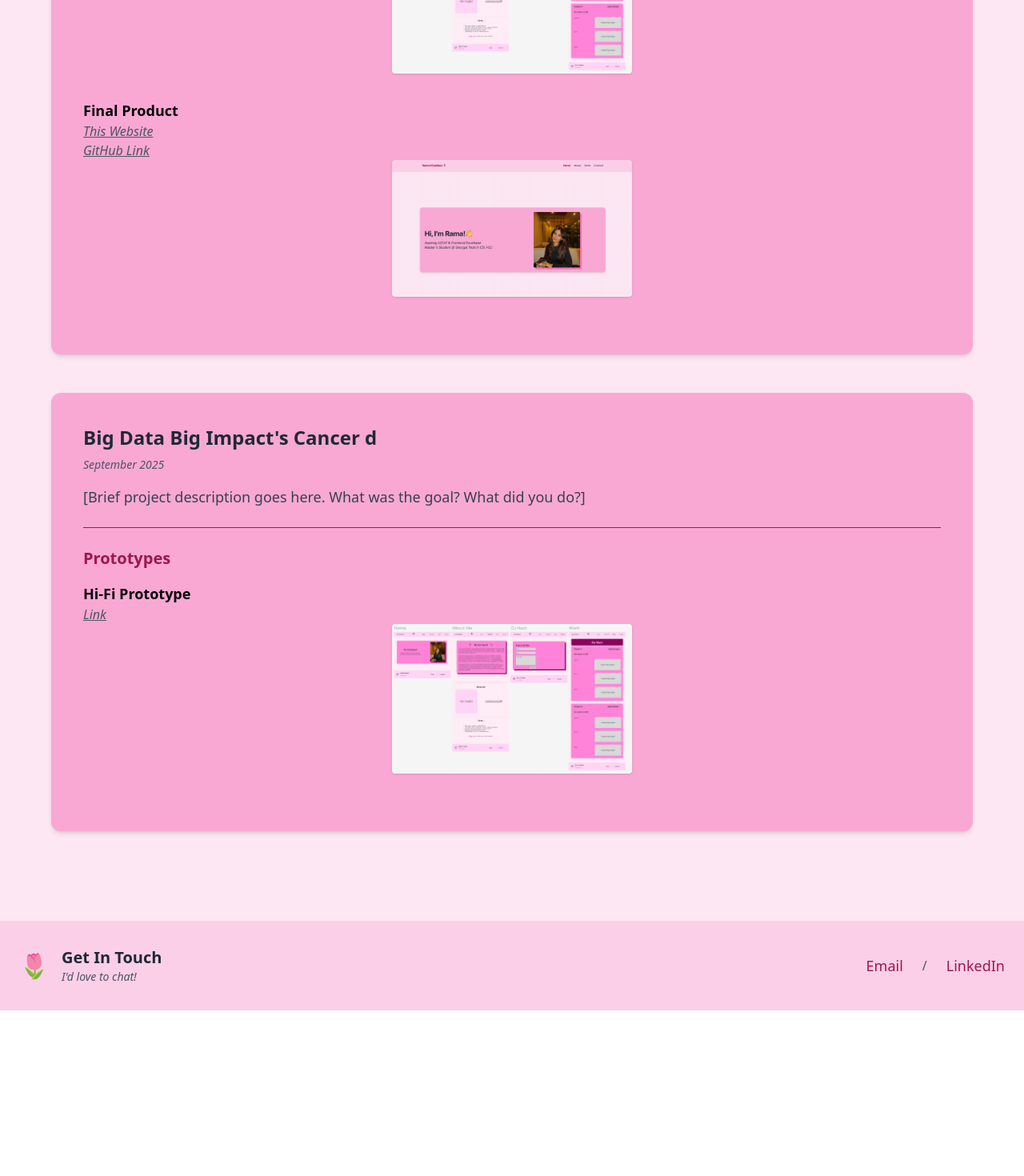
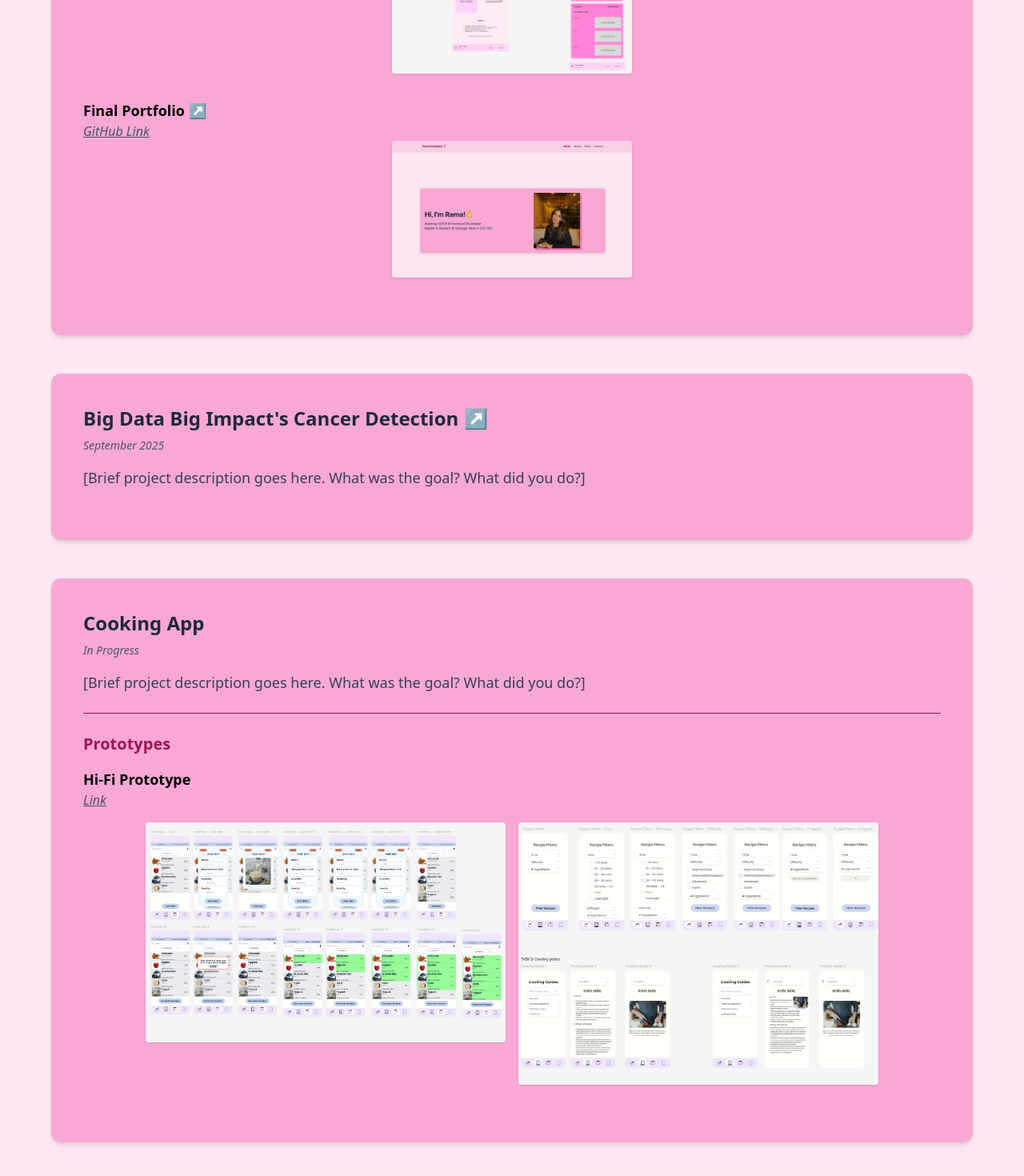
Before and after one commit to ramakhabbaz/portfolio, a React (Vite) app: page /work in a window 1280 px wide. Shown: the part 1740-3210 px from the top of the page at 80% size. Before the commit the page ends 3003 px from the top, so only its background shows below. Built offline with nearby package versions, Linux system fonts and the light colour scheme.

Commit message:
Updating work...

```diff
--- a/src/pages/Work.tsx
+++ b/src/pages/Work.tsx
@@ -6,6 +6,8 @@ import guthealthhifi3 from "../assets/guthealthhifi3.png";
 import portfolioHifi from "../assets/portfolioHifi.png";
 import portfolioLofi from "../assets/portfolioLofi.png";
 import portfolioFinal from "../assets/portfolioFinal.png";
+import cooking1 from "../assets/cookingHiFi1.png";
+import cooking2 from "../assets/cookingHiFi2.png";
 
 export default function Work() {
   return (
@@ -40,7 +42,7 @@ export default function Work() {
           <div className="mb-8">
             <h3 className="text-lg font-semibold">Lo-Fi Prototype</h3>
             <a
-              href="https://www.figma.com/proto/D4ZSosIFA2pju9gZkPZfvl/Gut-Health-App-Prototype-1?node-id=0-1&t=XGuqPGF243cBmHw0-1"
+              href="https://www.figma.com/design/D4ZSosIFA2pju9gZkPZfvl/Gut-Health-App-Prototype-1?t=pLuZEXHZgYFtIAL8-1"
               target="_blank"
               rel="noopener noreferrer"
               className="underline text-gray-600 hover:text-pink-900 italic"
@@ -78,7 +80,7 @@ export default function Work() {
           <div className="mt-10">
             <h3 className="text-lg font-semibold">Hi-Fi Prototype</h3>
             <a
-              href="https://www.figma.com/proto/vep72mROIYtUhpdbMSeOTh/Gut-Health-App?node-id=0-1&t=XGuqPGF243cBmHw0-1"
+              href="https://www.figma.com/design/vep72mROIYtUhpdbMSeOTh/Gut-Health-App?node-id=0-1&p=f&t=pLuZEXHZgYFtIAL8-0"
               target="_blank"
               rel="noopener noreferrer"
               className="underline text-gray-600 hover:text-pink-900 italic"
@@ -108,6 +110,7 @@ export default function Work() {
             </div>
           </div>
         </div>
+
         {/* Project Card Portfolio Website */}
         <div className="bg-pink-300 shadow-md rounded-xl p-6 md:p-10 mb-12 relative">
           <h2 className="text-2xl font-bold text-gray-800 mb-2">
@@ -129,7 +132,7 @@ export default function Work() {
           <div className="mb-8">
             <h3 className="text-lg font-semibold">Lo-Fi Prototype</h3>
             <a
-              href="https://www.figma.com/proto/D4ZSosIFA2pju9gZkPZfvl/Gut-Health-App-Prototype-1?node-id=0-1&t=XGuqPGF243cBmHw0-1"
+              href="https://www.figma.com/design/ilEM8AedFxISEyegc4N7wL/Portfolio?node-id=24-21&t=8H1FAsoxFIPxY7B2-1"
               target="_blank"
               rel="noopener noreferrer"
               className="underline text-gray-600 hover:text-pink-900 italic"
@@ -152,7 +155,7 @@ export default function Work() {
           <div className="mb-8">
             <h3 className="text-lg font-semibold">Hi-Fi Prototype</h3>
             <a
-              href="https://www.figma.com/proto/D4ZSosIFA2pju9gZkPZfvl/Gut-Health-App-Prototype-1?node-id=0-1&t=XGuqPGF243cBmHw0-1"
+              href="https://ramakhabbaz-portfolio.netlify.app/"
               target="_blank"
               rel="noopener noreferrer"
               className="underline text-gray-600 hover:text-pink-900 italic"
@@ -173,18 +176,18 @@ export default function Work() {
 
           {/*Final Product*/}
           <div className="mb-8">
-            <h3 className="text-lg font-semibold">Final Product</h3>
+            <h3 className="text-lg font-semibold">
+              <a
+                href=""
+                target="_blank"
+                rel="noopener noreferrer"
+                className="hover:text-pink-900 hover:underline"
+              >
+                Final Portfolio ↗
+              </a>
+            </h3>
             <a
-              href="https://www.figma.com/proto/D4ZSosIFA2pju9gZkPZfvl/Gut-Health-App-Prototype-1?node-id=0-1&t=XGuqPGF243cBmHw0-1"
-              target="_blank"
-              rel="noopener noreferrer"
-              className="underline text-gray-600 hover:text-pink-900 italic"
-            >
-              This Website
-            </a>
-            <br></br>
-            <a
-              href="https://www.figma.com/proto/D4ZSosIFA2pju9gZkPZfvl/Gut-Health-App-Prototype-1?node-id=0-1&t=XGuqPGF243cBmHw0-1"
+              href="https://github.com/ramakhabbaz/portfolio"
               target="_blank"
               rel="noopener noreferrer"
               className="underline text-gray-600 hover:text-pink-900 italic"
@@ -210,9 +213,26 @@ export default function Work() {
         {/* Cancer Detection Website */}
         <div className="bg-pink-300 shadow-md rounded-xl p-6 md:p-10 mb-12 relative">
           <h2 className="text-2xl font-bold text-gray-800 mb-2">
-            Big Data Big Impact's Cancer d
+            <a
+              href="https://github.com/gt-big-data/cancer-detection"
+              target="_blank"
+              rel="noopener noreferrer"
+              className="hover:text-pink-900 hover:underline"
+            >
+              Big Data Big Impact's Cancer Detection ↗
+            </a>
           </h2>
           <p className="text-sm text-gray-600 italic mb-4">September 2025</p>
+          <p className="text-lg text-gray-700 mb-6">
+            [Brief project description goes here. What was the goal? What did
+            you do?]
+          </p>
+        </div>
+
+        {/* Project Card Cooking App */}
+        <div className="bg-pink-300 shadow-md rounded-xl p-6 md:p-10 mb-12 relative">
+          <h2 className="text-2xl font-bold text-gray-800 mb-2">Cooking App</h2>
+          <p className="text-sm text-gray-600 italic mb-4">In Progress</p>
           <p className="text-lg text-gray-700 mb-6">
             [Brief project description goes here. What was the goal? What did
             you do?]
@@ -228,7 +248,7 @@ export default function Work() {
           <div className="mb-8">
             <h3 className="text-lg font-semibold">Hi-Fi Prototype</h3>
             <a
-              href="https://www.figma.com/proto/D4ZSosIFA2pju9gZkPZfvl/Gut-Health-App-Prototype-1?node-id=0-1&t=XGuqPGF243cBmHw0-1"
+              href="https://www.figma.com/proto/lIXXPzO0SyDj93JlQybUrd/Hi-fidelity?node-id=356-4962&starting-point-node-id=356%3A4962&t=2tLfIkS4T3M0tqlF-1"
               target="_blank"
               rel="noopener noreferrer"
               className="underline text-gray-600 hover:text-pink-900 italic"
@@ -236,12 +256,19 @@ export default function Work() {
               Link
             </a>
 
-            <div className="flex flex-wrap gap-4 justify-center">
-              <a href={portfolioHifi} target="_blank" rel="noopener noreferrer">
+            <div className="flex flex-wrap gap-4 justify-center mt-4">
+              <a href={cooking1} target="_blank" rel="noopener noreferrer">
                 <img
-                  src={portfolioHifi}
-                  alt="Hi-Fi Image"
-                  className="rounded shadow w-[300px] h-auto hover:scale-105 transition-transform duration-200"
+                  src={cooking1}
+                  alt="Lo-Fi Image 1"
+                  className="rounded shadow w-[450px] h-auto hover:scale-105 transition-transform duration-200"
+                />
+              </a>
+              <a href={cooking2} target="_blank" rel="noopener noreferrer">
+                <img
+                  src={cooking2}
+                  alt="Lo-Fi Image 2"
+                  className="rounded shadow w-[450px] h-auto hover:scale-105 transition-transform duration-200"
                 />
               </a>
             </div>
```
Also changed, not shown: src/assets/cookingHiFi1.png (added), src/assets/cookingHiFi2.png (added).
